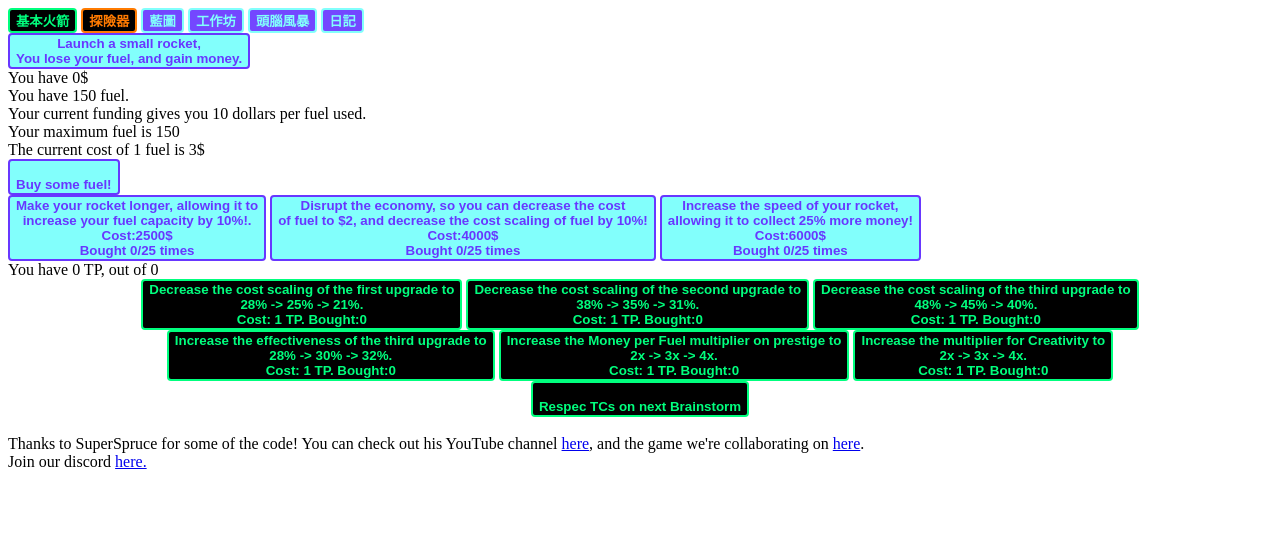
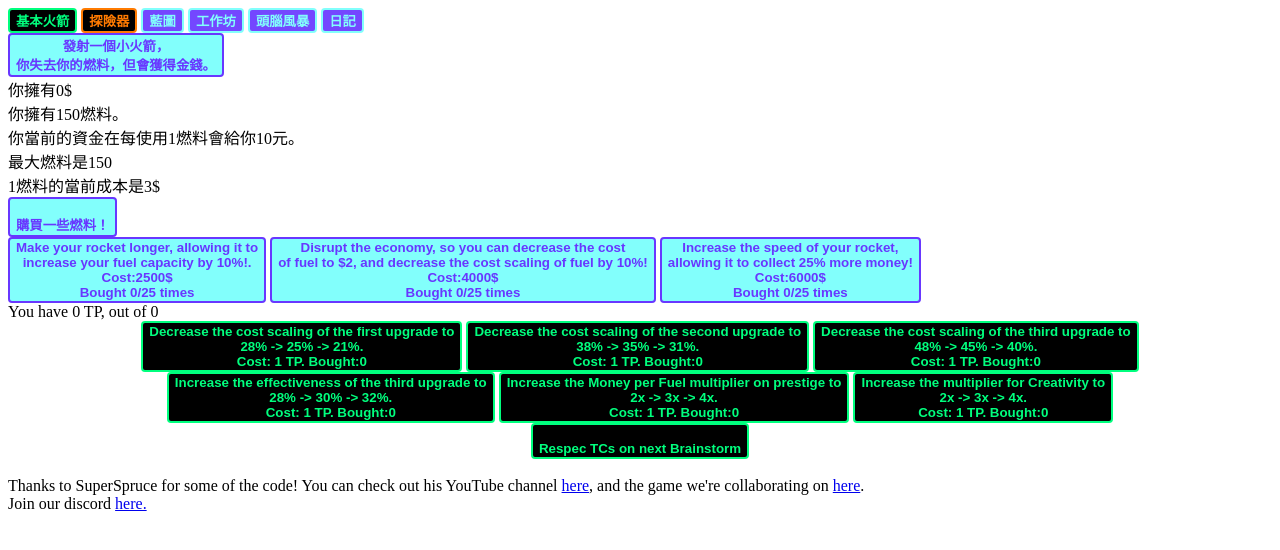
Before and after one commit to ItMarki/spaceraceincremental, a plain HTML site: page index.html in a window 1280 px wide. Drawn offline with Linux system fonts and the light colour scheme.

Commit message:
Update index.html

```diff
--- a/index.html
+++ b/index.html
@@ -13,14 +13,14 @@
 	  <button class="tabe" onclick="tab('prestige')">頭腦風暴</button>
 	  <button class="tabe" onclick="tab('lore')">日記</button>
 	  <div id="basic" class="tab">
-<button class="yeet" onclick="rockLaunch1()">Launch a small rocket,<br>You lose your fuel, and gain money.</button>
+<button class="yeet" onclick="rockLaunch1()">發射一個小火箭，<br>你失去你的燃料，但會獲得金錢。</button>
 <br>
-	You have <span id = "money"></span>$<br>
-	  You have <span id = "fuel"></span> fuel.<br>
-	  Your current funding gives you <span id = "moneyPerFuel"></span> dollars per fuel used.<br>
-	  Your maximum fuel is <span id = "fuelMax"></span><br>
-	  The current cost of 1 fuel is <span id = "fuelCost"></span>$<br>
-	  <button class="yeet" onclick="buyFuel()"><br>Buy some fuel!<br></button><br>
+	你擁有<span id = "money"></span>$<br>
+	  你擁有<span id = "fuel"></span>燃料。<br>
+	  你當前的資金在每使用1燃料會給你<span id = "moneyPerFuel"></span>元。<br>
+	  最大燃料是<span id = "fuelMax"></span><br>
+	  1燃料的當前成本是<span id = "fuelCost"></span>$<br>
+	  <button class="yeet" onclick="buyFuel()"><br>購買一些燃料！<br></button><br>
 	  <button class="yeet" onclick="upgrade1()">Make your rocket longer, allowing it to <br>increase your fuel capacity by 10%!.<br>Cost:<span id = "upgrade1Cost"></span>$<br>Bought <span id = "upgrade1Buys"></span>/25 times</button>
 	  <button class="yeet" onclick="upgrade2()">Disrupt the economy, so you can decrease the cost<br> of fuel to $2, and decrease the cost scaling of fuel by 10%!<br>Cost:<span id = "upgrade2Cost"></span>$<br>Bought <span id = "upgrade2Buys"></span>/25 times</button>
 	  <button class="yeet" onclick="upgrade3()">Increase the speed of your rocket,<br> allowing it to collect 25% more money!<br>Cost:<span id = "upgrade3Cost"></span>$<br>Bought <span id = "upgrade3Buys"></span>/25 times</button>
```
